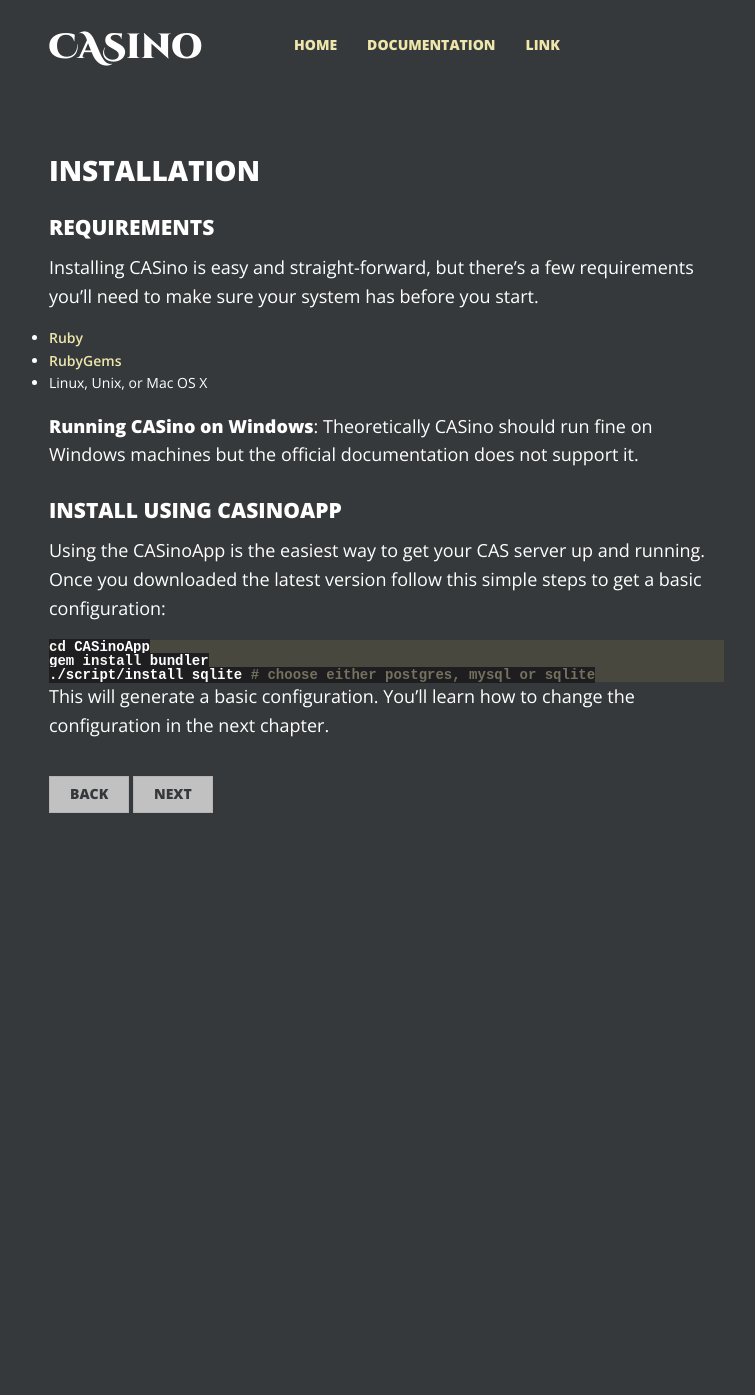
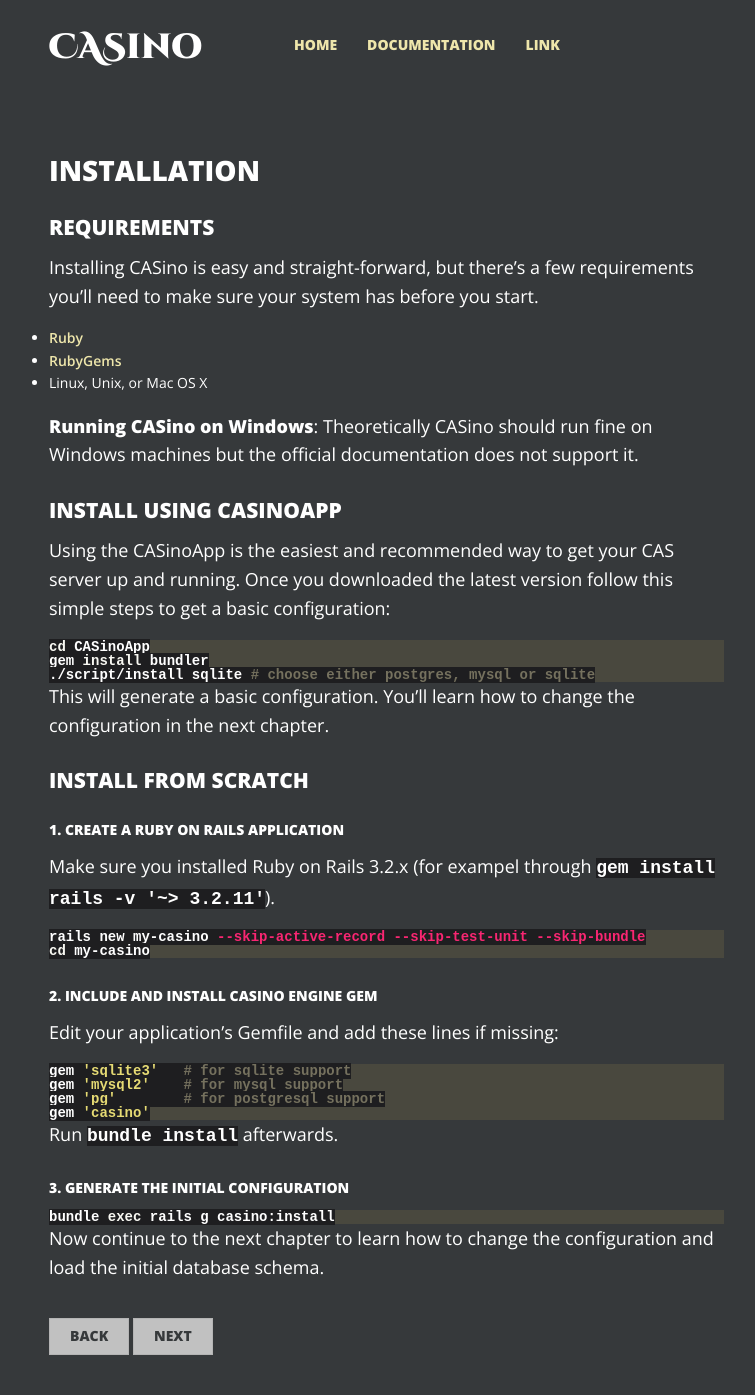
Before and after one commit to rbCAS/rbcas.github.com, a Jekyll site: the page built from docs/installation/index.md, in a window 1280 px wide. Shown: the whole page, without its empty margins (136-891 px from the left). Built offline with Jekyll 4.4.1, drawn with Linux system fonts in a browser that asks for light colours; before the commit the page ends 900 px from its top, so only the background shows below that.

Commit message:
Document how to install from scratch

```diff
--- a/docs/installation/index.md
+++ b/docs/installation/index.md
@@ -17,7 +17,7 @@
 
 ## Install using CASinoApp
 
-Using the CASinoApp is the easiest way to get your CAS server up and running. Once you downloaded the latest version follow this simple steps to get a basic configuration:
+Using the CASinoApp is the easiest and recommended way to get your CAS server up and running. Once you downloaded the latest version follow this simple steps to get a basic configuration:
 
 {% highlight bash %}
 cd CASinoApp
@@ -26,3 +26,34 @@
 {% endhighlight %}
 
 This will generate a basic configuration. You'll learn how to change the configuration in the next chapter.
+
+## Install from scratch
+
+### 1. Create a Ruby on Rails application
+
+Make sure you installed Ruby on Rails 3.2.x (for exampel through `gem install rails -v '~> 3.2.11'`).
+
+{% highlight bash %}
+rails new my-casino --skip-active-record --skip-test-unit --skip-bundle
+cd my-casino
+{% endhighlight %}
+
+### 2. Include and install CASino engine gem
+
+Edit your application's Gemfile and add these lines if missing:
+
+{% highlight bash %}
+gem 'sqlite3'   # for sqlite support
+gem 'mysql2'    # for mysql support
+gem 'pg'        # for postgresql support
+gem 'casino'
+{% endhighlight %}
+
+Run `bundle install` afterwards.
+
+### 3. Generate the initial configuration
+
+{% highlight bash %}
+bundle exec rails g casino:install
+{% endhighlight %}
+Now continue to the next chapter to learn how to change the configuration and load the initial database schema.
```
